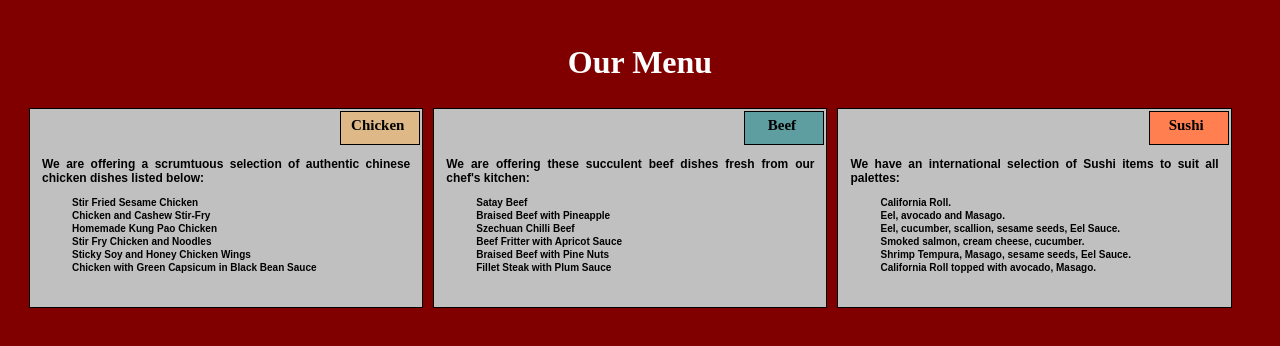
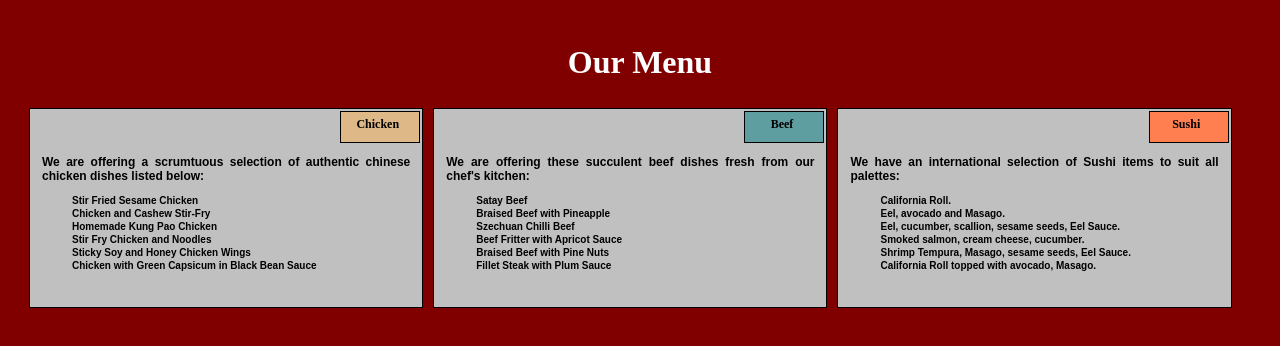
Before and after one commit to TLabiba/TLabiba.github.io, a plain HTML site: page CourseraWk2Labiba/index.html in a window 1280 px wide. Drawn offline with Linux system fonts and the light colour scheme.

Commit message:
revision

```diff
--- a/CourseraWk2Labiba/css/style.css
+++ b/CourseraWk2Labiba/css/style.css
@@ -78,7 +78,7 @@ ul{
 	background-color: #DEB887;
 	border: 1px solid black;
 	padding: 5px 10px 10px 5px;
-	font-size: 15px;
+	font-size: 12px;
 	font-family: Lucida Handwriting;
 	float: right;
 	text-align: center;
@@ -89,7 +89,7 @@ ul{
 	background-color: #5F9EA0;
 	border: 1px solid black;
 	padding: 5px 10px 10px 5px;
-	font-size: 15px;
+	font-size: 12px;
 	font-family: Lucida Handwriting;
 	float: right;
 	text-align: center;
@@ -100,7 +100,7 @@ ul{
 	background-color: #FF7F50;
 	border: 1px solid black;
 	padding: 5px 10px 10px 5px;
-	font-size: 15px;
+	font-size: 12px;
 	font-family: Lucida Handwriting;
 	float: right;
 	text-align: center;
```
